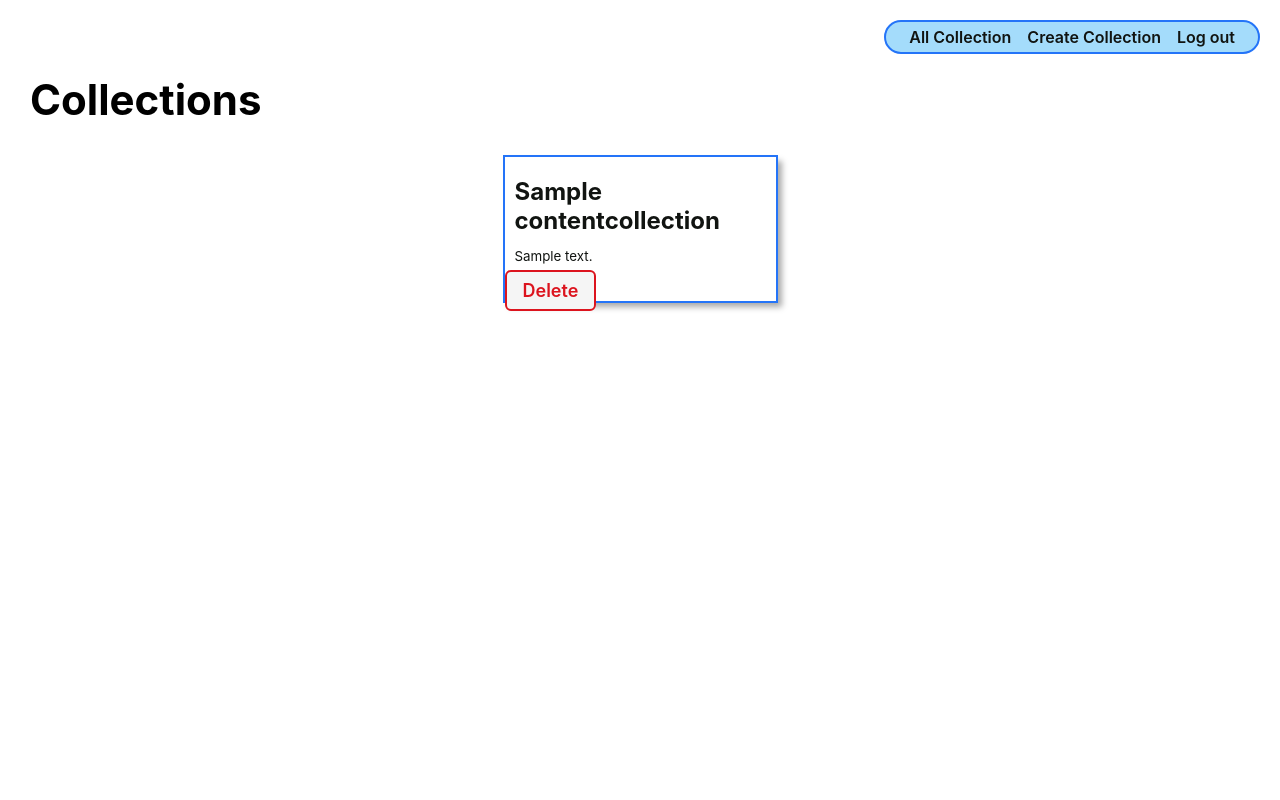
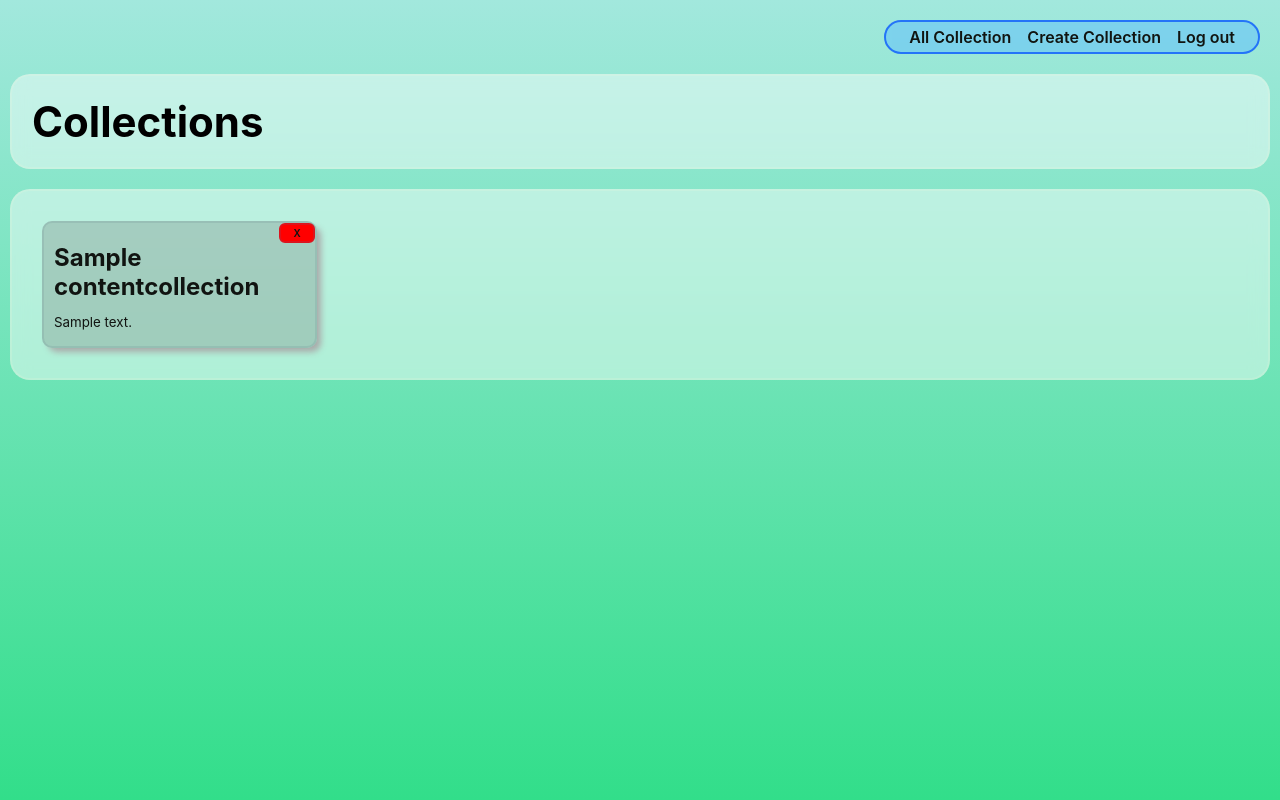
Before and after one commit to andywtse/django-spinner, a Django app: page /collections/ in a window 1280 px wide. Run offline with Django 4.2, Linux system fonts and the light colour scheme; a user stored in the database is signed in; tables that the repository leaves empty hold one stand-in row (values such as "Sample post").

Commit message:
Adds styling

```diff
--- a/main_app/static/css/base.css
+++ b/main_app/static/css/base.css
@@ -44,6 +44,7 @@ body {
   --font-l: 1.8rem;
   --font-reg: 1.6rem;
   --card-border-radius: 6px;
+  background: linear-gradient(180deg, #A2E8DD 0%, #32DE8A 100%);
 }
 
 header {
--- a/main_app/static/css/collections/collection-index.css
+++ b/main_app/static/css/collections/collection-index.css
@@ -1,14 +1,35 @@
+.page-header {
+  border-radius: 20px;
+  border: 2px rgb(242, 243, 217, 0.18) solid;
+  background: rgb(255, 255, 255, 0.45);
+  -webkit-backdrop-filter: blur( 8px );
+  backdrop-filter: blur( 9px );
+  padding: 2em;
+  margin: 2em 0;
+}
+
 .card-container {
-  padding: 0 30px;
+  border-radius: 20px;
+  border: 2px rgb(242, 243, 217, 0.18) solid;
+  background: rgb(255, 255, 255, 0.45);
+  -webkit-backdrop-filter: blur( 8px );
+  backdrop-filter: blur( 9px );
+  padding: 2em;
   display: flex;
-  justify-content: center;
+  flex-direction: row;
+  justify-content: flex-start;
   flex-wrap: wrap;
 }
 
 .card {
+  position: relative;
   width: 275px;
   margin: 10px;
-  border: var(--borders);
+
+  border-radius: 10px;
+  border: 2px rgb(98, 124, 133, 0.18) solid;
+  background: rgb(138, 163, 153, 0.45);
+
   box-shadow: var(--card-box-shadow);
 }
 
@@ -36,3 +57,16 @@
   margin: 5px 0;
   font-size: var(--font-reg);
 }
+
+.collection-delete {
+  background-color: red;
+  position: absolute;
+  top:0;
+  right:-10px;
+  display: flex;
+  justify-content: center;
+  align-items: center;
+  height: 20px;
+  width: 20px;
+  font-size: 10px;
+}
--- a/main_app/templates/collections/detail.html
+++ b/main_app/templates/collections/detail.html
@@ -28,7 +28,7 @@
     >
       {% csrf_token %}
       {{ content_form.as_p }}
-      <button type="submit" class="btn submit">Add Content</button>
+      <button type="submit" class="btn submit add-button">Add Content</button>
     </form>
     </div>
     <div class="content-container">
@@ -38,7 +38,7 @@
           <h2 class="card-title">{{ content.name }}</h2>
           <p><small>{{ content.description }}</small></p>
           <div class="content-actions">
-            <a href="{% url 'delete_content' collection.id content.id %}" class="btn danger">Delete</a>
+            <a href="{% url 'delete_content' collection.id content.id %}" class="btn danger delete-button">Delete</a>
           </div>
         </div>
       </div>
@@ -109,7 +109,7 @@
 
     </script>
     <div class="action-container">
-      <button onClick="resetSpinAndPlay()">Play</button>
+      <button onClick="resetSpinAndPlay()">Spin</button>
     </div>
   </section>
 </div>
--- a/main_app/templates/collections/index.html
+++ b/main_app/templates/collections/index.html
@@ -24,9 +24,7 @@
           <p><small>{{ collection.description }}</small></p>
         </div>
       </a>
-      <div class="collection-actions">
-        <a href="{% url 'collections_delete' collection.id %}" class="btn danger">Delete</a>
-      </div>
+      <a href="{% url 'collections_delete' collection.id %}" class="btn danger collection-delete">X</a>
     </div>
   {% endfor %}
 </section>
--- a/main_app/templates/home.html
+++ b/main_app/templates/home.html
@@ -9,7 +9,7 @@
 
 <section class="logo-container">
   <div class="collection-container">
-    <img src="{% static 'images/content.svg' %}" alt="Django Spinner" />
+    <img id="image-home" src="{% static 'images/content.svg' %}" alt="Django Spinner" />
   </div>
 </section>
 {% if not user.is_authenticated %}
```
Also changed, not shown: main_app/static/css/collections/collection-detail.css (+62 -9 lines), main_app/static/css/form.css (+21 -0 lines), main_app/static/css/home.css (+9 -2 lines).
